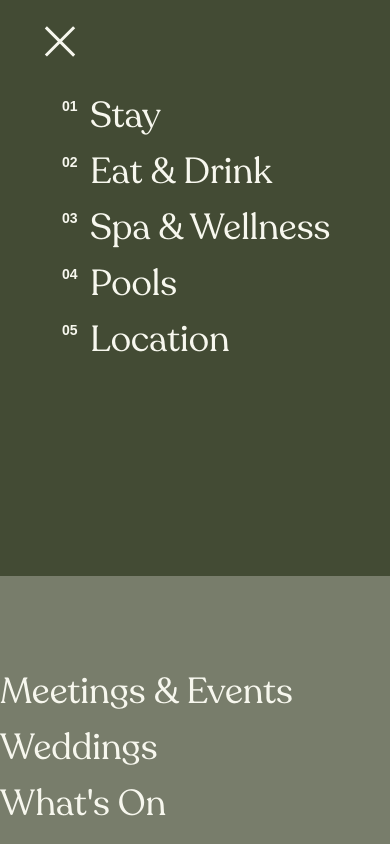
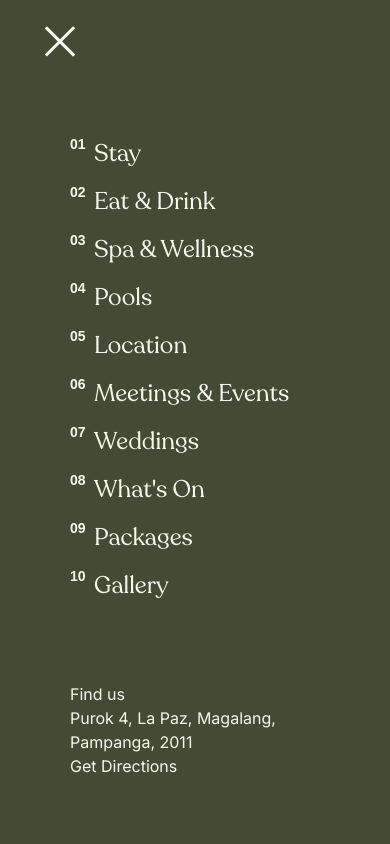
Before and after one commit to jchornales/reservation-app, a Next.js app: page / in a window 390 px wide. Both pictures are taken after a click on the button 60 px from the left and 40 px from the top of the page. Built offline with nearby package versions, Linux system fonts and the light colour scheme.

Commit message:
feature/RSA-000002: configured mobile view for popup menu

```diff
--- a/src/app/components/NavigationBar/PopUpMenu.tsx
+++ b/src/app/components/NavigationBar/PopUpMenu.tsx
@@ -4,6 +4,7 @@ import { RIGHTLIST, LEFTLIST } from '@/utils/constants/NavList';
 import TIMING from '@/utils/enums/TransitionEnums';
 import { NavMenuLists } from '@/utils/models/NavMenuList';
 import usePopUpMenu from '@/utils/services/usePopUpMenu';
+import useSetInnerWidth from '@/utils/services/useSetInnerWidth';
 import { motion } from 'framer-motion';
 import Link from 'next/link';
 import React from 'react';
@@ -15,7 +16,7 @@ const animationVariants = {
 
 const { SUB_DELAY, SUB_DURATION, MAIN_DURATION } = TIMING;
 
-function MenuList({ menuList, delay, stagger, duration }: NavMenuLists) {
+function MenuList({ menuList, delay, stagger, duration, isMobile }: NavMenuLists) {
   const lists = {
     hidden: {
       transform: 'translateY(100%)',
@@ -28,7 +29,7 @@ function MenuList({ menuList, delay, stagger, duration }: NavMenuLists) {
         delay: delay,
         duration: duration,
         when: 'beforeChildren',
-        staggerChildren: stagger,
+        staggerChildren: isMobile ? 0.05 : stagger,
       },
     },
   };
@@ -38,21 +39,21 @@ function MenuList({ menuList, delay, stagger, duration }: NavMenuLists) {
   };
 
   return (
-    <motion.ul className="w-[300px]" initial="hidden" animate="show" variants={lists}>
+    <motion.ul className="w-[250px] lg:w-[300px]" initial="hidden" animate="show" variants={lists}>
       {menuList?.map((item) => (
         <motion.li
-          className="my-4 w-full"
+          className="mt-4 w-full"
           key={item.label}
           variants={child}
           transition={{ duration: SUB_DURATION }}
         >
           <Link
-            className="text-4xl text-secondary hover:text-secondary-foreground duration-300 font-Recoleta font-medium"
+            className="h-full text-2xl md:text-3xl text-secondary hover:text-secondary-foreground duration-300 font-Recoleta font-medium"
             href={item.url}
           >
-            <span className="absolute top-0 -left-7 inline-flex w-4 text-sm font-DMSans font-semibold">
-              {item.id}
-            </span>
+            <div className="inline-flex w-4 h-full mr-2">
+              <p className="-translate-y-3 text-sm font-DMSans font-semibold">{item.id}</p>
+            </div>
             <span>{item.label}</span>
           </Link>
         </motion.li>
@@ -63,6 +64,9 @@ function MenuList({ menuList, delay, stagger, duration }: NavMenuLists) {
 
 export default function PopUpMenu() {
   const [isOpen] = usePopUpMenu((state) => [state.isOpen]);
+  const [width] = useSetInnerWidth((state) => [state.width]);
+  const isMobile = width > 767 ? false : true;
+
   return (
     <motion.div
       className="fixed top-0 left-0 right-0 flex flex-col md:flex-row w-screen h-screen bg-primary"
@@ -71,13 +75,30 @@ export default function PopUpMenu() {
       variants={animationVariants}
       transition={{ duration: MAIN_DURATION }}
     >
-      <div className="flex flex-col justify-center items-end w-full lg:w-[35%] md:w-[50%] h-auto md:h-full pt-20">
-        {isOpen && <MenuList menuList={LEFTLIST} delay={0} stagger={0.2} duration={1} />}
-        <motion.div className="min-h-[200px]  w-[300px]"></motion.div>
+      <div className="flex flex-col justify-center items-center md:items-center lg:items-end w-full h lg:w-[35%] md:w-[50%] h-full md:h-full pt-20">
+        {isOpen && (
+          <MenuList
+            menuList={LEFTLIST}
+            delay={0}
+            stagger={0.2}
+            duration={MAIN_DURATION}
+            isMobile={isMobile}
+          />
+        )}
+        {isOpen && isMobile && (
+          <MenuList menuList={RIGHTLIST} delay={0.2} stagger={0.05} duration={MAIN_DURATION} />
+        )}
+        <motion.div className="min-h-[200px]  w-[250px] lg:w-[300px] text-secondary pt-20">
+          <p>Find us</p>
+          <p>Purok 4, La Paz, Magalang, Pampanga, 2011</p>
+          <Link href="/directions" rel="noopener noreferrer" target="_blank">
+            Get Directions
+          </Link>
+        </motion.div>
       </div>
-      {isOpen && (
+      {isOpen && !isMobile && (
         <motion.div
-          className="flex flex-col justify-center items-start w-full pt-20 lg:px-[100px] lg:w-[65%] md:w-[50%] h-auto md:h-full lg:bg-popup-menu bg-secondary bg-no-repeat bg-cover"
+          className="flex flex-col justify-center items-center lg:items-start  w-full pt-20 lg:px-[100px] lg:w-[65%] md:w-[50%] h-full lg:bg-popup-menu bg-primary bg-no-repeat bg-cover"
           initial={{ opacity: 0, transform: 'scale(1.1)' }}
           animate={{ opacity: 1, transform: 'scale(1)' }}
           transition={{ delay: SUB_DELAY, duration: SUB_DURATION }}
--- a/src/utils/constants/NavList.ts
+++ b/src/utils/constants/NavList.ts
@@ -12,3 +12,9 @@ export const RIGHTLIST = [
   { id: '09', label: 'Packages', url: '/placeholder' },
   { id: '10', label: 'Gallery', url: '/placeholder' },
 ];
+
+export const NAV_ADDRESS = [
+  { value: 'Find us' },
+  { value: 'Purok 4, La Paz, Magalang, Pampanga' },
+  { value: 'Get Directions', url: '/directions' },
+];
--- a/src/utils/models/NavMenuList.ts
+++ b/src/utils/models/NavMenuList.ts
@@ -9,4 +9,5 @@ export type NavMenuLists = {
   delay?: number;
   stagger: number;
   duration?: number;
+  isMobile?: boolean;
 };
```
